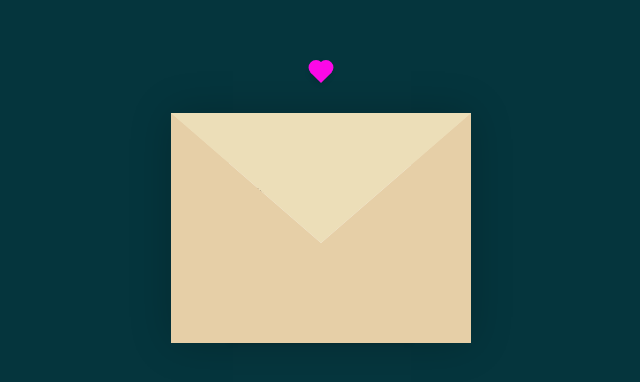
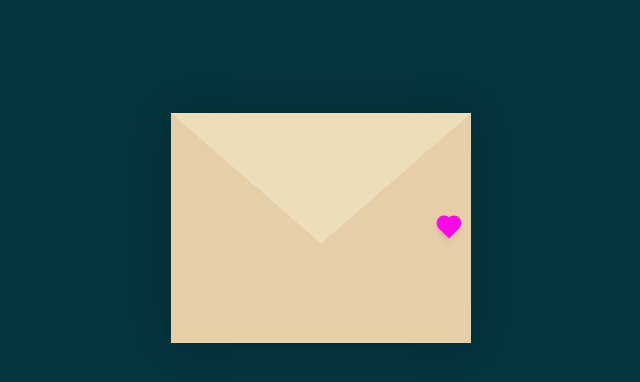
Before and after one commit to Redebugger/layla-darling, a plain HTML site: page index.html in a window 1280 px wide. Shown: the part 172-554 px from the top of the page, without its empty margins (319-959 px from the left). Drawn offline with Linux system fonts and the light colour scheme.

Commit message:
gpt sugg

```diff
--- a/style.css
+++ b/style.css
@@ -74,13 +74,13 @@ body{
 }
 .heart {
   position: absolute;
-  top: 30%;
-  left: 50%;
+  top: 50%;
+  left: 60%;
   width: 15px;
   height: 15px;
   background: var(--heart-color);
   z-index: 4;
-  transform: translate(-50%, -20%) rotate(45deg);
+  transform: translate(-50%, -50%) rotate(45deg);
   transition: transform 0.5s ease-in-out 1s;
   box-shadow: 0 1px 6px var(--shadow-color);
   cursor: pointer;
```
